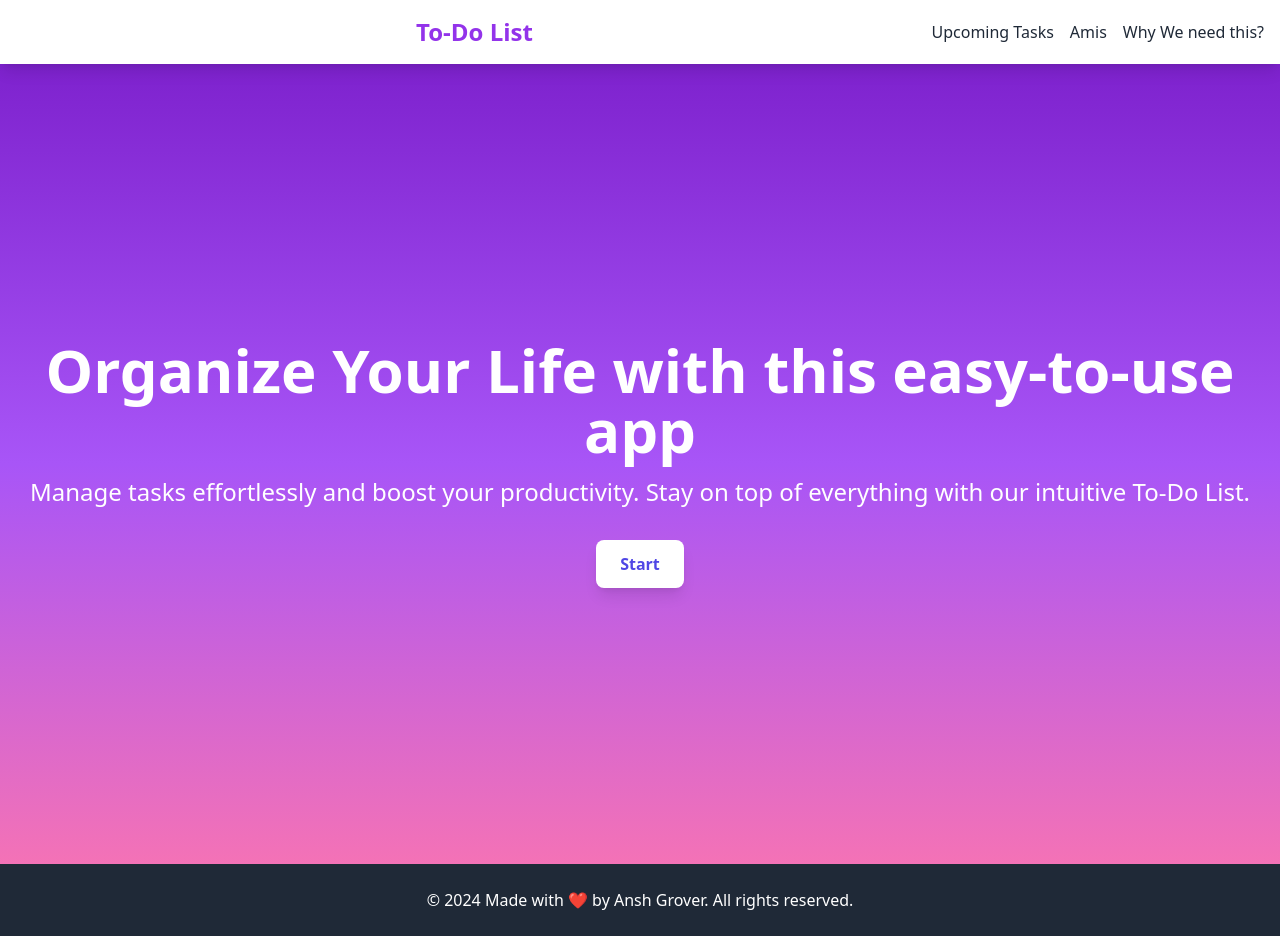
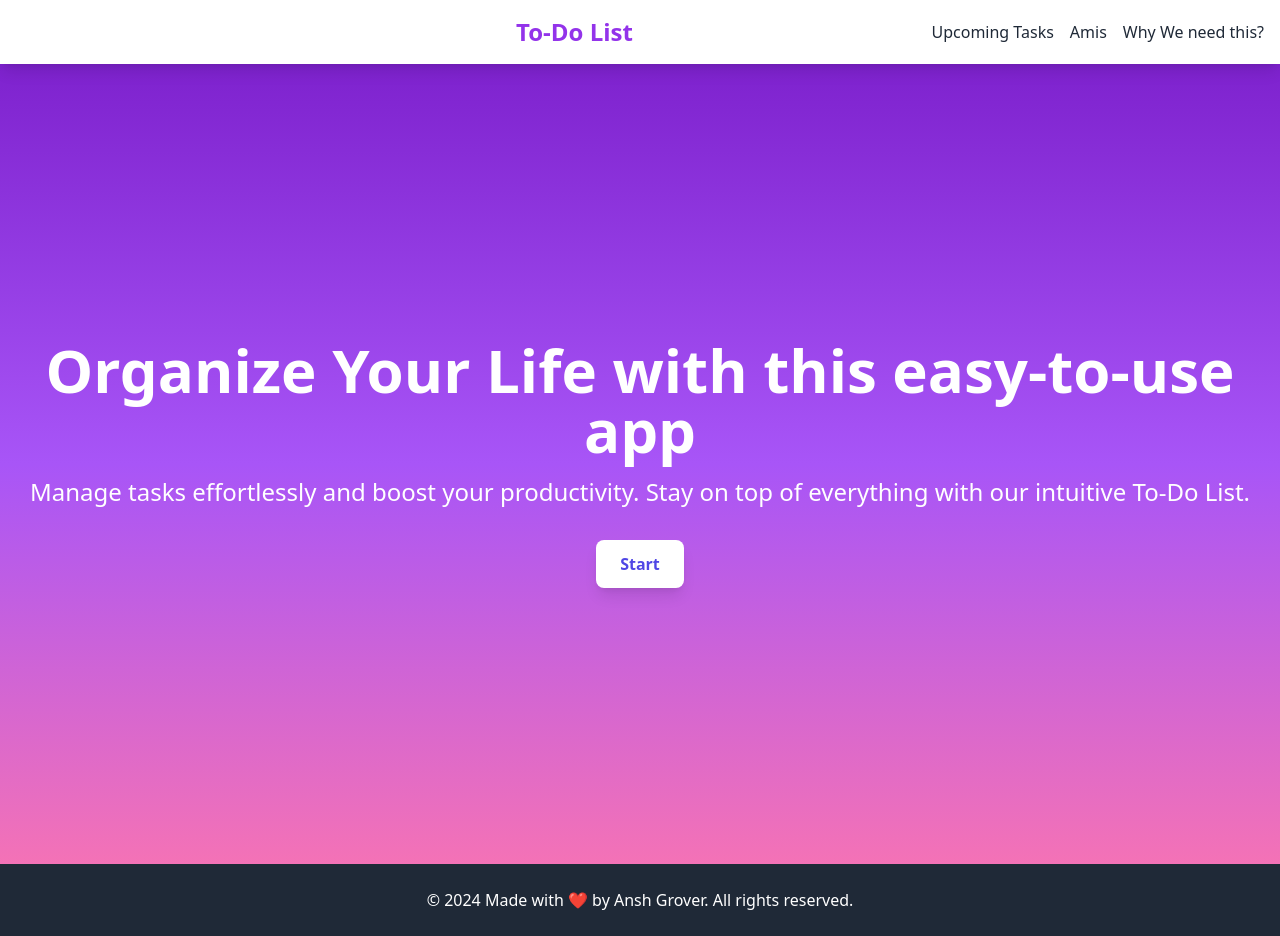
Before and after one commit to GeneJosie/ApplicationTODO, a plain HTML site: page index.html in a window 1280 px wide. Drawn offline with nearby package versions, Linux system fonts and the light colour scheme.

Commit message:
j'ai deplace To-Do List 500px vers la droite

```diff
--- a/index.html
+++ b/index.html
@@ -8,7 +8,7 @@
     <script src="https://cdn.tailwindcss.com"></script>
     <style>
       .move-left {
-        margin-left: 400px; /* Décalage de 200px vers la gauche */
+        margin-left: 500px; /* Décalage de 200px vers la gauche */
       }
     </style>
   </head>
```
